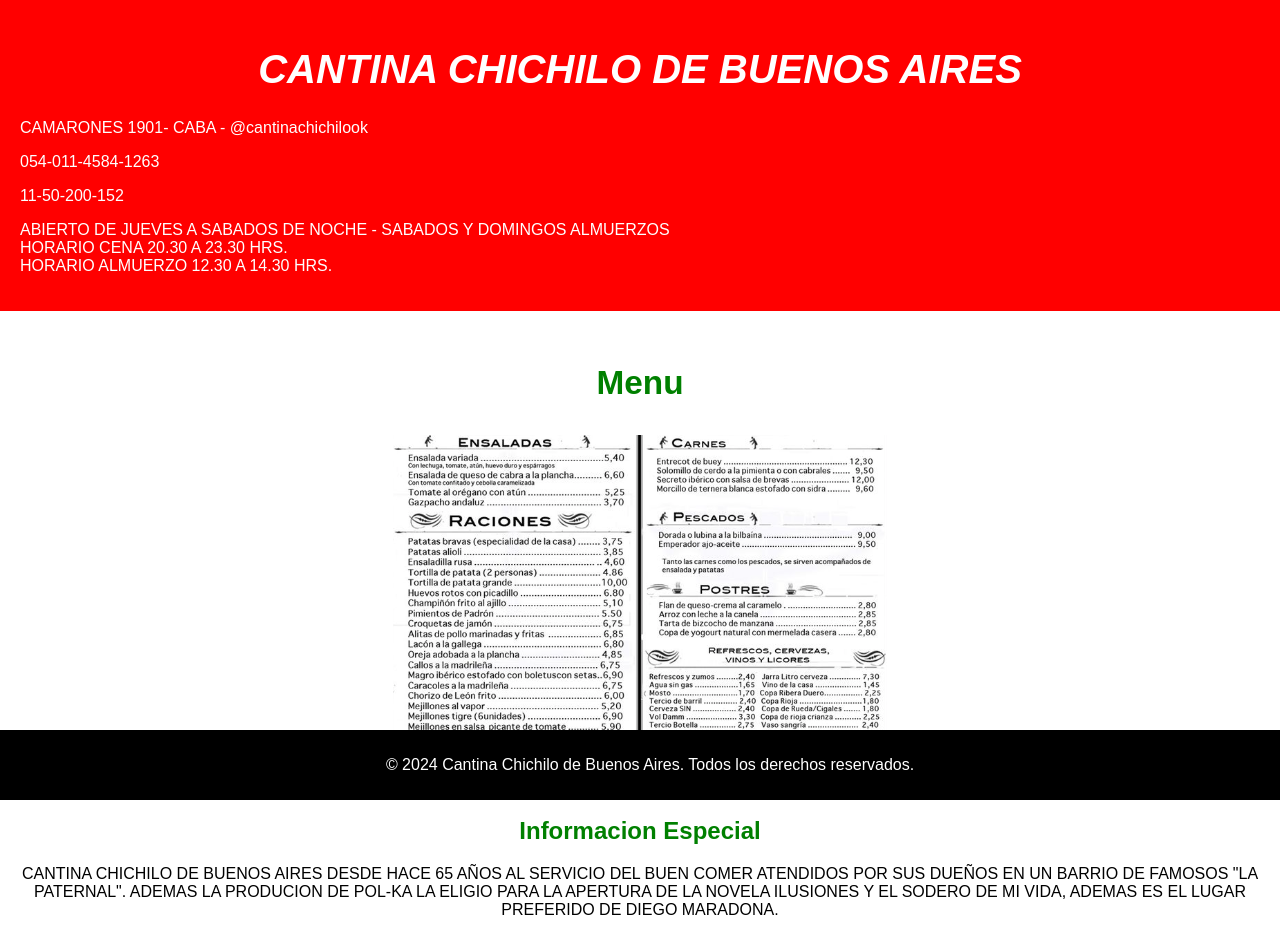
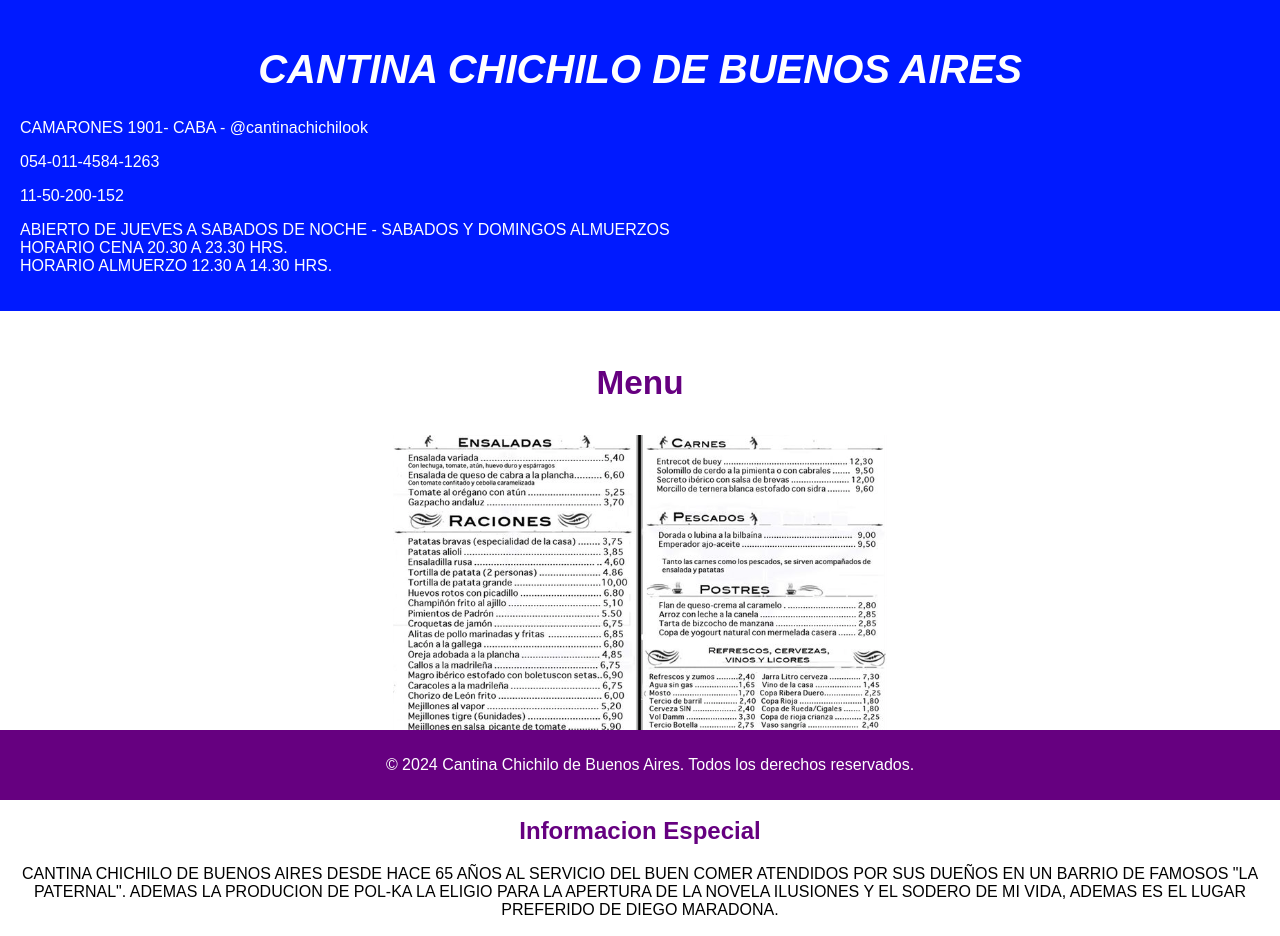
Before and after one commit to MartinGZandoli/chichilo, a plain HTML site: page index.html in a window 1280 px wide. Shown: the top 936 px of the page. Drawn offline with Linux system fonts and the light colour scheme.

Commit message:
Add files via upload

```diff
--- a/estilos.css
+++ b/estilos.css
@@ -5,7 +5,7 @@
 }
 
 header, footer {
-    background-color: #FF0000;
+    background-color: #001aff;
     color: #FFFFFF;
     padding: 20px;
 }
@@ -24,12 +24,12 @@
 }
 
 .INFORMACION-ESPECIAL h2, .info-contacto h2 {
-    color: #008000;
+    color: #660080;
 }
 
 footer {
     text-align: center;
-    background-color: #000000;
+    background-color: #660080;
     color: #FFFFFF;
     padding: 10px;
     position: fixed;
@@ -41,7 +41,7 @@
 }
 .menu {
     font-size: 25pt;
-    color: #008000;
+    color: #660080;
 }
 .centrado {
     text-align: center;
```
